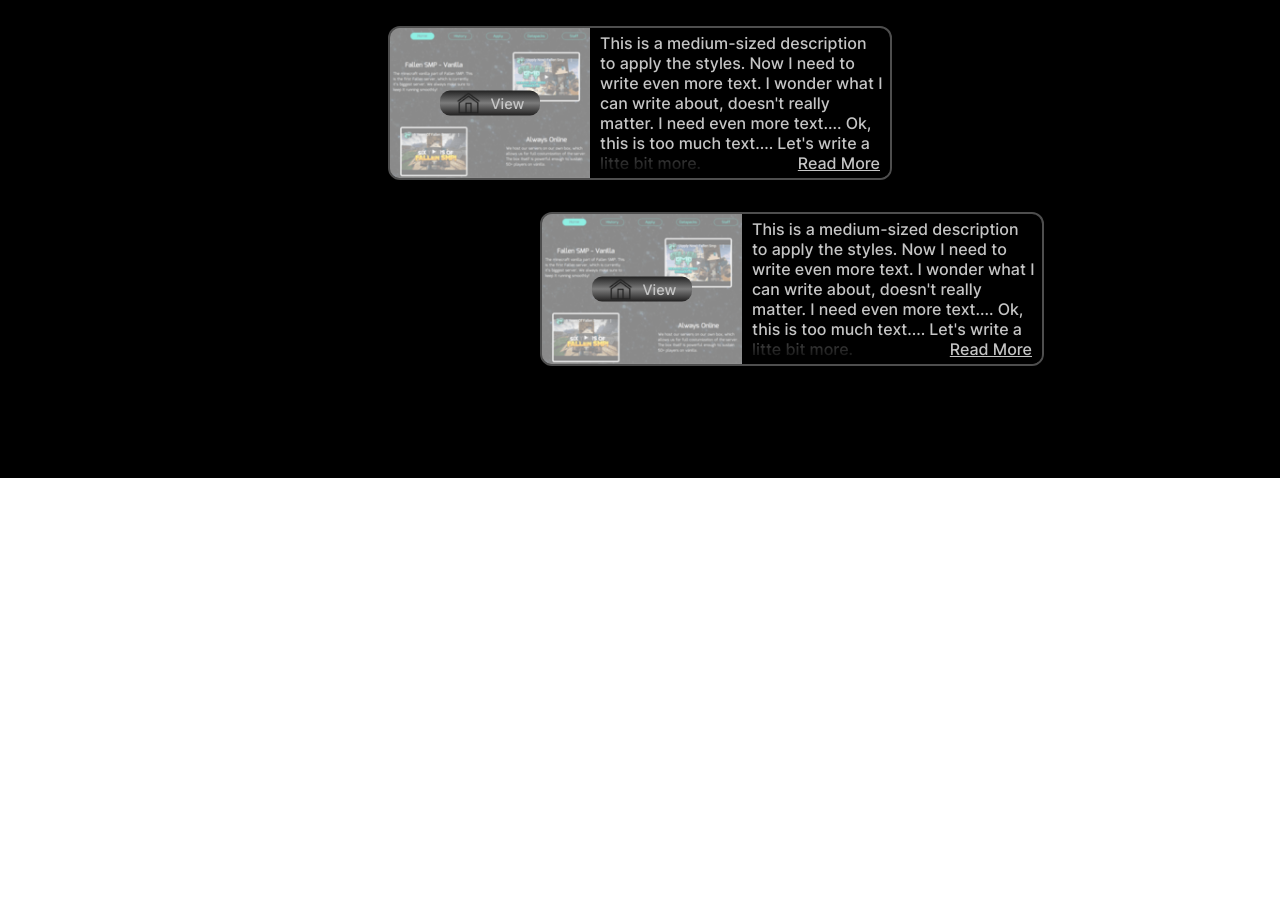
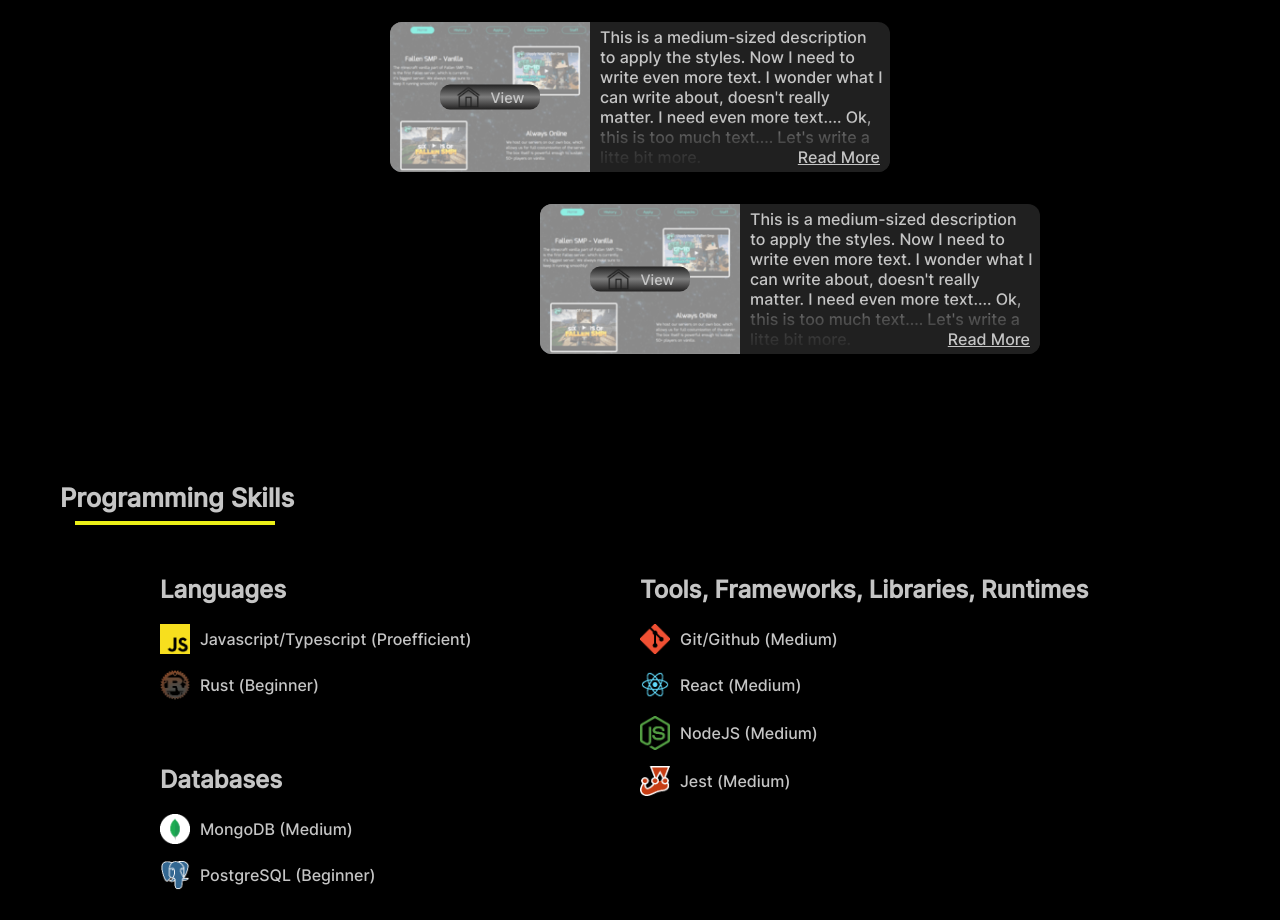
Before and after one commit to Jint3x/Portfolio, a Gatsby site: page / in a window 1280 px wide. Shown: the part 740-1660 px from the top of the page. Before the commit the page ends 1218 px from the top, so only its background shows below. Built offline with nearby package versions, Linux system fonts and the light colour scheme; Gatsby itself is replaced by a stand-in of ours.

Commit message:
feat: "Skills" component to display my skills
A component featuring all of my general skills with my skill level
on each of them has been implemented. It is fully responsive.

```diff
--- a/package.json
+++ b/package.json
@@ -8,7 +8,7 @@
     "develop": "gatsby develop --port 2000",
     "clean": "gatsby clean",
     "build": "gatsby build",
-    "serve": "gatsby serve"
+    "serve": "gatsby serve --port 3000 -H 0.0.0.0"
   },
   "keywords": [],
   "author": "Jint3x",
--- a/src/pages/index.tsx
+++ b/src/pages/index.tsx
@@ -216,8 +216,90 @@ function Project(props: Project_I) {
 
 
 function Skills() {
-    return null
+    return (
+        <div id={style.skillList}>
+            <div className={style.headerPadding}>
+                <YellowLineHeader text={"Programming Skills"} />
+            </div>
+
+            <div id={style.skills}>
+                <div id={style.leftSidedSkills}>
+                    <SkillList
+                    header={"Languages"}
+                    skills={[
+                        {image: "/icons/js.png", icon_alt: "Javascript Icon", skill: "Javascript/Typescript (Proefficient)"},
+                        {image: "/icons/rust.png", icon_alt: "Rust Icon", skill: "Rust (Beginner)"},
+                    ]}
+                    />
+
+                    <SkillList
+                    header={"Databases"}
+                    skills={[
+                        {image: "/icons/mongodb.png", icon_alt: "MongoDB Icon", skill: "MongoDB (Medium)"},
+                        {image: "/icons/postgre.png", icon_alt: "PostgreSQL Icon", skill: "PostgreSQL (Beginner)"},
+                    ]}
+                    />
+                </div>
+
+                <div id={style.rightSidedSkills}>
+                    <SkillList
+                    header={"Tools, Frameworks, Libraries, Runtimes"}
+                    skills={[
+                        {image: "/icons/git.png", icon_alt: "Git Icon", skill: "Git/Github (Medium)"},
+                        {image: "/icons/react.png", icon_alt: "React Icon", skill: "React (Medium)"},
+                        {image: "/icons/nodejs.png", icon_alt: "NodeJS Icon", skill: "NodeJS (Medium)"},
+                        {image: "/icons/jest.png", icon_alt: "Jest Icon", skill: "Jest (Medium)"},
+                    ]}
+                    />
+                </div>
+            </div>
+        </div>
+    )
 }
+
+
+
+interface SkillList_I {
+    header: string,
+    skills: Skill_I[]
+}
+
+
+interface Skill_I {
+    icon_alt: string,
+    image: string,
+    skill: string,
+}
+
+
+function SkillList(props: SkillList_I) {
+    let listOfSkills = props.skills.map(skill => {
+        return (
+            <IconedParagraph
+            src={skill.image}
+            alt={skill.icon_alt}
+            text={skill.skill}
+        />
+        )
+    })
+
+    return (
+        <Animate
+         animateIn={"fadeInLeft"}
+         offset={150}
+         animateOnce={true}
+        >
+        <div className={style.skillSet}>
+            <h2>{props.header}</h2>
+            {listOfSkills}
+        </div>
+        </Animate>
+    )
+}
+
+
+
+
 
 
 function About() {
@@ -229,5 +311,5 @@ function About() {
 
 
 
-export { FrontView, Project, Skills, About }
+export { FrontView, Project, SkillList, About }
 export default Homepage
--- a/src/styles/pages/index.module.scss
+++ b/src/styles/pages/index.module.scss
@@ -105,6 +105,7 @@ $textColor: global.$textColor;
 
     #darkBackground {
         background-color: $webpageBackgroundColor;
+        color: $textColor
     }
 
 
@@ -128,7 +129,6 @@ $textColor: global.$textColor;
         max-width: 280px;
         margin: 2em auto;
         border-radius: 12px;
-        border: 2px solid #4E4E4E;
         overflow: hidden;
     }
 
@@ -183,24 +183,48 @@ $textColor: global.$textColor;
         position: relative;
         height: 150px;
         overflow: hidden;
+        background: rgb(32, 32, 32);
 
         &>div {
-            height: 25px;
+            height: 50px;
             width: 100%;
             position: absolute;
             bottom: 0;
-            background: linear-gradient(0deg, #000000 0%, rgba(0, 0, 0, 0.7) 80%,  rgba(0, 0, 0, 0.29) 100%);;
+            background: linear-gradient(0deg, rgb(32, 32, 32) 0%, rgba(32, 32, 32, 0.7) 70%,  rgba(32, 32, 32, 0.20) 100%);;
+            display: flex;
+            align-items: flex-end;
+            justify-content: flex-end;
 
             p {
                 text-align: right;
                 text-decoration: underline;
                 margin-right: 10px;
                 cursor: pointer;
+                padding: 0 0 5px 15px;
             }
         }
 
         &>p {
             margin: 0.3em;
+        }
+    }
+
+
+    #skills {
+        width: 80%;
+        margin: 0 auto;
+    }
+
+
+    .skillSet {
+        padding: 1.4em 0;
+
+        h2 {
+            padding: 0.5em 0;
+        }
+
+        p {
+            padding: 0.5em 0;
         }
     }
 }
@@ -255,15 +279,18 @@ $textColor: global.$textColor;
         width: 500px;
     }
 
+
     .imageHolder {
         width: 40%;
     }
+
 
     .projectImage {
         height: 100%;
         width: 100%;
         background-position: center;
     }
+
 
     .projectDescription {
         width: 60%;
@@ -279,19 +306,42 @@ $textColor: global.$textColor;
         padding: 5em 0;
     }
 
+
     .projectContainer {
         margin: 2em 0;
     }
+
 
     .firstDiv {
         margin: 2em calc(50% - 100px) 2em calc(50% - 400px);
     }
 
+
     .secondDiv {
         margin: 2em auto;
     }
 
+
     .thirdDiv {
         margin: 2em calc(50% - 400px) 2em calc(50% - 100px);
     }
+
+
+    #skills {
+        display: flex;
+        justify-content: space-around;
+    }
+
+    #skillList {
+        max-width: 1200px;
+        margin: 0 auto;
+    }
+
+    #leftSidedSkills {
+        width: 50%;
+    }
+
+    #rightSidedSkills {
+        width: 50%;
+    }
 }
```
Also changed, not shown: __tests__/src/pages/index.tsx (+64 -1 lines).
